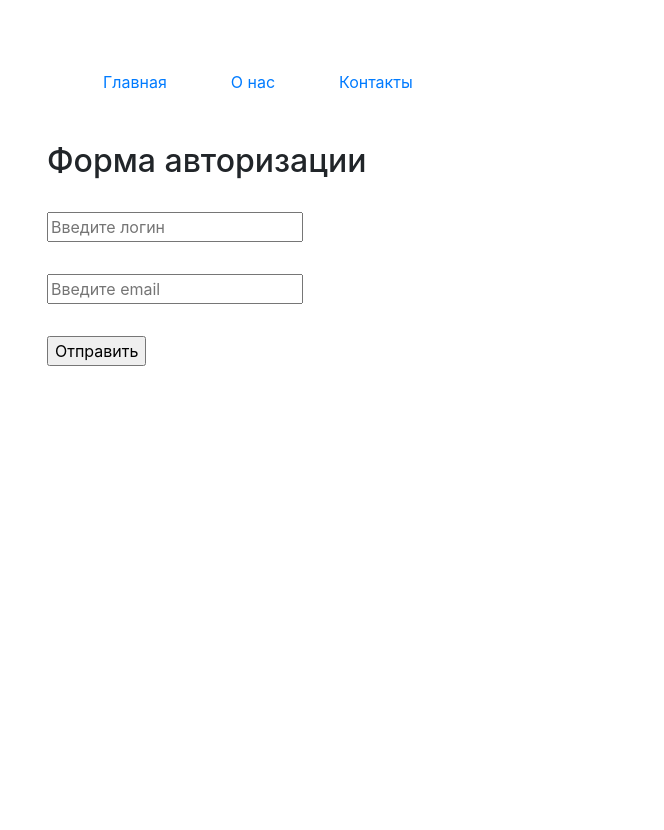
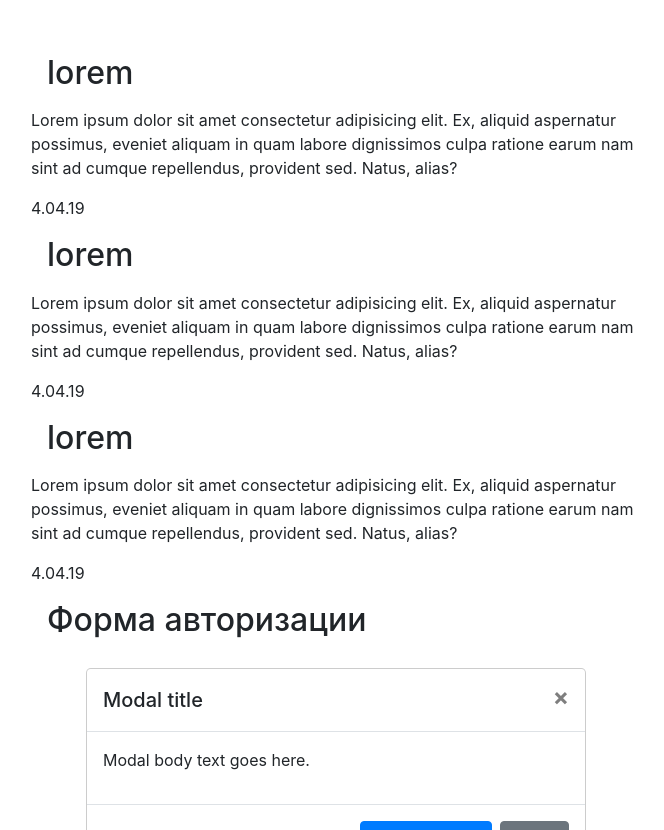
Before and after one commit to PavelBelove/React, a React app: page / in a window 1280 px wide. Shown: the part 122-952 px from the top of the page, without its empty margins (304-968 px from the left). Before the commit the page ends 800 px from the top, so only its background shows below. Built offline with nearby package versions, Linux system fonts and the light colour scheme.

Commit message:
blog done

```diff
--- a/src/App.jsx
+++ b/src/App.jsx
@@ -1,8 +1,7 @@
 
 import React, { Component } from 'react';
-//import Btn from './Btn';
-import Form from './Form';
-import Menu from './Menu';
+import WelcomeModal from './WelcomeModal';
+import Menu from './Blog';
 
 import './style.css';
 
@@ -10,21 +9,25 @@ class App extends Component {
   render() {
     const MENUITEMS = [
       {
-        value: 'Главная',
-        href: './index.html'
+        title: 'lorem',
+        postBody: 'Lorem ipsum dolor sit amet consectetur adipisicing elit. Ex, aliquid aspernatur possimus, eveniet aliquam in quam labore dignissimos culpa ratione earum nam sint ad cumque repellendus, provident sed. Natus, alias?',
+        date: '4.04.19'
       }, {
-        value: 'О нас',
-        href: '#'
+        title: 'lorem',
+        postBody: 'Lorem ipsum dolor sit amet consectetur adipisicing elit. Ex, aliquid aspernatur possimus, eveniet aliquam in quam labore dignissimos culpa ratione earum nam sint ad cumque repellendus, provident sed. Natus, alias?',
+        date: '4.04.19'
       }, {
-        value: 'Контакты',
-        href: '#'
+        title: 'lorem',
+        postBody: 'Lorem ipsum dolor sit amet consectetur adipisicing elit. Ex, aliquid aspernatur possimus, eveniet aliquam in quam labore dignissimos culpa ratione earum nam sint ad cumque repellendus, provident sed. Natus, alias?',
+        date: '4.04.19'
       },
     ];
     return (
       <>
         <Menu items={MENUITEMS} />
         <h2>Форма авторизации</h2>
-        <Form />
+        <WelcomeModal/>
+
       </>
     );
   }
--- /dev/null
+++ b/src/Blog.jsx
@@ -0,0 +1,22 @@
+import React, { Component } from 'react';
+import Post from './Post';
+
+import './style.css';
+
+class Blog extends React.Component {
+    render() {
+        const POSTS = this.props.items.map((item, index) => {
+            return <Post key={index} title={item.title} postBody={item.postBody} date = {item.date} />
+        });
+        return (
+            <>
+                {POSTS}
+                {/* проверить - нужны ли тут угловые скобки?  */}
+            </>
+        )
+            ;
+
+    };
+};
+
+export default Blog;
--- a/src/Form.jsx
+++ /dev/null
@@ -1,24 +0,0 @@
-import React, { Component } from 'react';
-import Inp from './Input';
-
-import './style.css';
-
-class Form extends React.Component {
-    render() {
-
-        return (
-            <form name="test" method="post" action="#">
-                <Inp type="text" placeholder="Введите логин" />
-                <br />
-                <Inp type="email" placeholder="Введите email" />
-                <br />
-                <Inp type="submit" value="Отправить" />
-
-            </form>
-        )
-            ;
-
-    };
-};
-
-export default Form;
--- a/src/Menu.jsx
+++ /dev/null
@@ -1,22 +0,0 @@
-import React, { Component } from 'react';
-import MenuItems from './MenuItems';
-
-import './style.css';
-
-class Menu extends React.Component {
-    render() {
-        const items = this.props.items.map((item, index) => {
-            return <MenuItems key={index} value={item.value} href={item.href} />
-        });
-        return (
-            <ul className='menu'>
-                {items}
-                {/* <MenuItems value='Главная' href='./index.html' /> */}
-            </ul>
-        )
-            ;
-
-    };
-};
-
-export default Menu;
--- a/src/MenuItems.jsx
+++ /dev/null
@@ -1,18 +0,0 @@
-import React, { Component } from 'react';
-
-import './style.css';
-
-class MenuItems extends React.Component {
-    render() {
-        let props = this.props;
-        //console.log(props.inpType)
-        return (
-            <a href={props.href}>
-                <li>{props.value}</li>
-            </a>
-        );
-
-    };
-};
-
-export default MenuItems;
--- /dev/null
+++ b/src/Post.jsx
@@ -0,0 +1,20 @@
+import React, { Component } from 'react';
+
+import './style.css';
+
+class Post extends React.Component {
+    render() {
+        let props = this.props;
+        //console.log(props.inpType)
+        return (
+            <section>
+                <h2>{props.title}</h2>
+                <p>{props.postBody}</p>
+                <span>{props.date}</span>
+            </section>
+        );
+
+    };
+};
+
+export default Post;
--- /dev/null
+++ b/src/WelcomeModal.jsx
@@ -0,0 +1,34 @@
+import React, { Component } from 'react';
+import Inp from './Input';
+
+import './style.css';
+
+class WelcomeModal extends React.Component {
+    render() {
+        return (
+            <div class="modal" tabindex="-1" role="dialog">
+                <div class="modal-dialog" role="document">
+                    <div class="modal-content">
+                        <div class="modal-header">
+                            <h5 class="modal-title">Modal title</h5>
+                            <button type="button" class="close" data-dismiss="modal" aria-label="Close">
+                                <span aria-hidden="true">&times;</span>
+                            </button>
+                        </div>
+                        <div class="modal-body">
+                            <p>Modal body text goes here.</p>
+                        </div>
+                        <div class="modal-footer">
+                            <button type="button" class="btn btn-primary">Save changes</button>
+                            <button type="button" class="btn btn-secondary" data-dismiss="modal">Close</button>
+                        </div>
+                    </div>
+                </div>
+            </div>
+        )
+            ;
+
+    };
+};
+
+export default WelcomeModal;
--- a/src/index.html
+++ b/src/index.html
@@ -5,14 +5,32 @@
   <meta charset="UTF-8">
   <title>My project</title>
   <meta name="viewport" content="width=device-width, initial-scale=1" />
-  <link rel="stylesheet" href="https://stackpath.bootstrapcdn.com/bootstrap/4.2.1/css/bootstrap.min.css"
-    integrity="sha384-GJzZqFGwb1QTTN6wy59ffF1BuGJpLSa9DkKMp0DgiMDm4iYMj70gZWKYbI706tWS" crossorigin="anonymous">
 </head>
 
 <body>
+
   <!-- React block -->
   <div id="web-page" class="container"></div>
   <!-- end React block -->
+
+      <div class="modal-dialog" role="document">
+        <div class="modal-content">
+          <div class="modal-header">
+            <h5 class="modal-title">Modal title</h5>
+            <button type="button" class="close" data-dismiss="modal" aria-label="Close">
+              <span aria-hidden="true">&times;</span>
+            </button>
+          </div>
+          <div class="modal-body">
+            <p>Modal body text goes here.</p>
+          </div>
+          <div class="modal-footer">
+            <button type="button" class="btn btn-primary">Save changes</button>
+            <button type="button" class="btn btn-secondary" data-dismiss="modal">Close</button>
+          </div>
+        </div>
+      </div>
+    </div>
 </body>
 
 </html>
--- a/src/index.js
+++ b/src/index.js
@@ -1,3 +1,8 @@
+
+import 'bootstrap/dist/css/bootstrap.min.css';
+import $ from 'jquery';
+import Popper from 'popper.js';
+import 'bootstrap/dist/js/bootstrap.bundle.min';
 import React from 'react';
 import ReactDom from 'react-dom';
 import App from './App';
```
